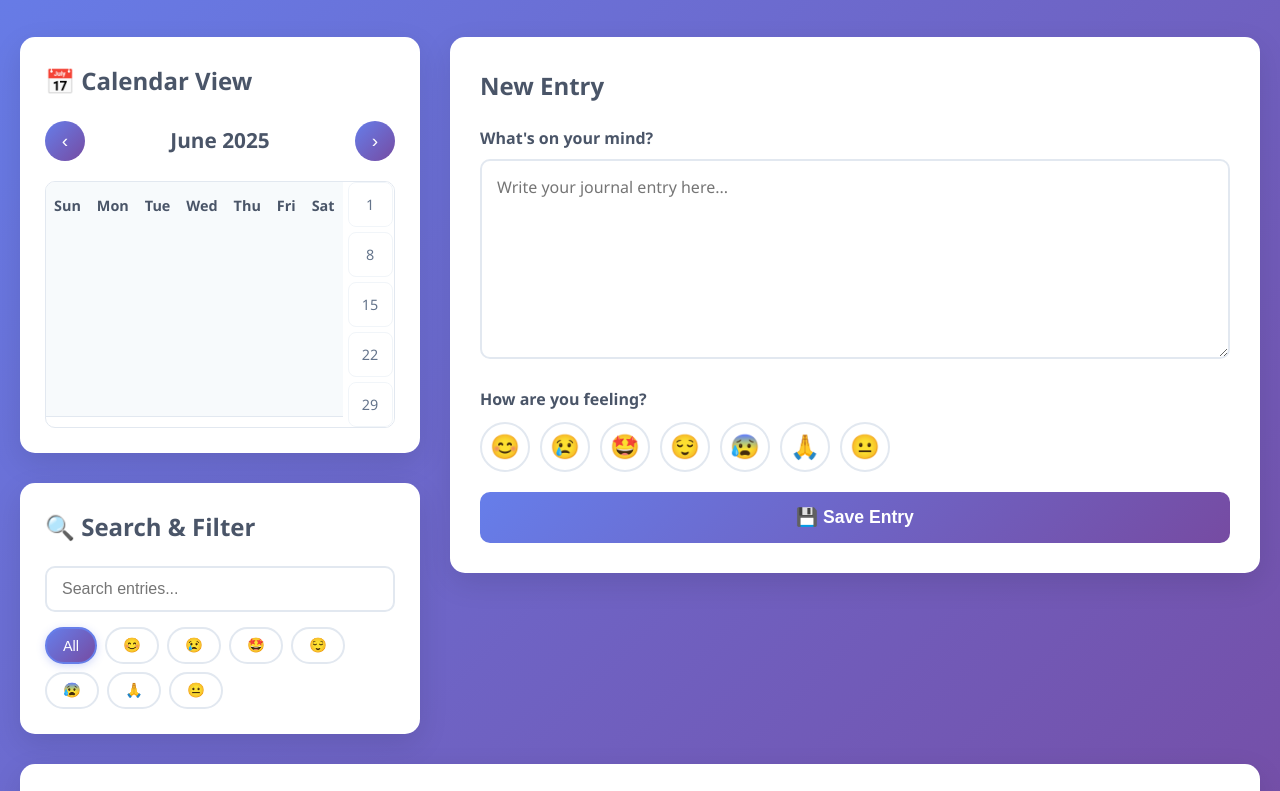
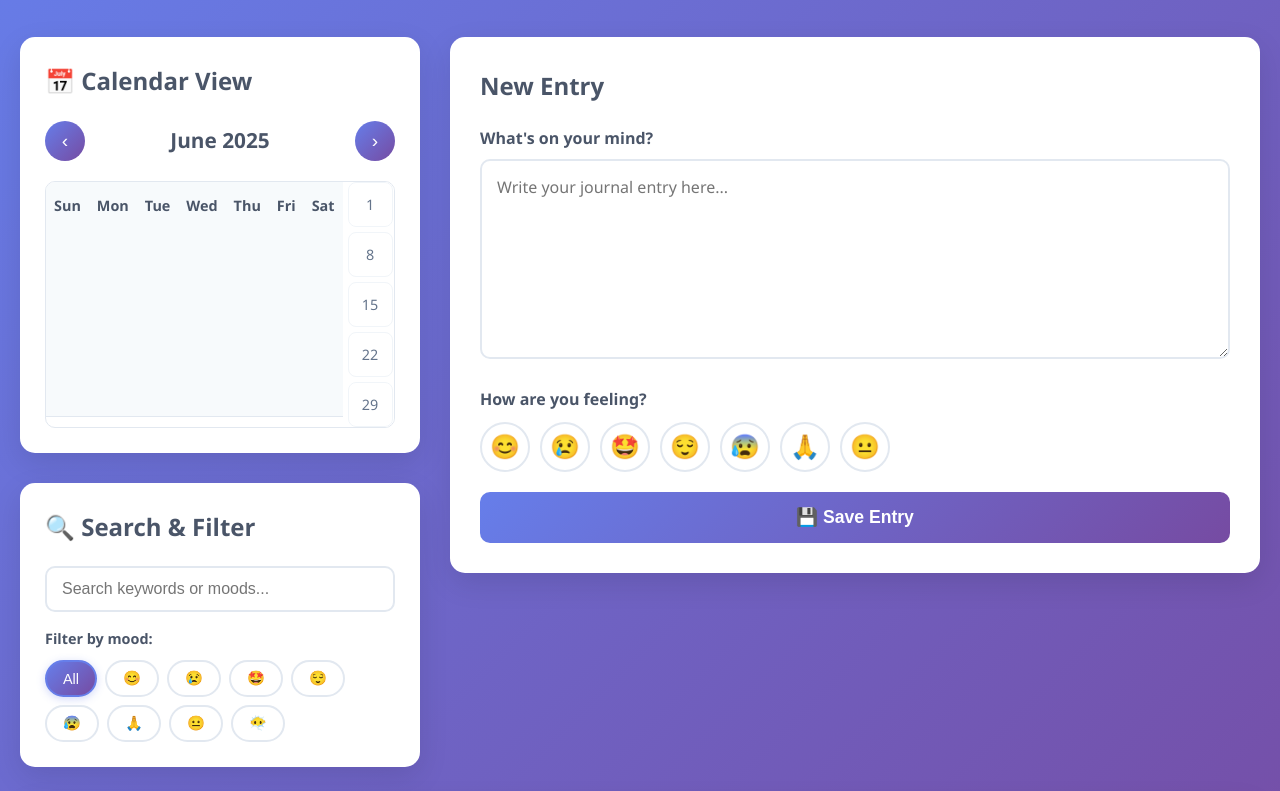
Before and after one commit to meputman1/Journal, a plain HTML site: page index.html in a window 1280 px wide. Shown: the part 125-916 px from the top of the page. Drawn offline with Linux system fonts and the light colour scheme.

Commit message:
search by mood
The search placeholder now reads "Search keywords or moods...", and the mood emojis are grouped under a "Filter by mood:" label.

```diff
--- a/index.html
+++ b/index.html
@@ -78,9 +78,11 @@
                         <input
                             type="text"
                             id="searchInput"
-                            placeholder="Search entries..."
+                            placeholder="Search keywords or moods..."
                             class="search-input"
                         >
+                        <div class="mood-filter-group">
+                            <label class="mood-filter-label">Filter by mood:</label>
                             <div class="mood-filter-buttons">
                                 <button type="button" class="filter-btn active" data-mood="" title="All Entries">All</button>
                                 <button type="button" class="filter-btn" data-mood="happy" title="Happy">😊</button>
@@ -90,6 +92,8 @@
                                 <button type="button" class="filter-btn" data-mood="anxious" title="Anxious">😰</button>
                                 <button type="button" class="filter-btn" data-mood="grateful" title="Grateful">🙏</button>
                                 <button type="button" class="filter-btn" data-mood="neutral" title="Neutral">😐</button>
+                                <button type="button" class="filter-btn" data-mood="numb" title="Numb">😶‍🌫️</button>
+                            </div>
                         </div>
                     </div>
                 </div>
--- a/styles.css
+++ b/styles.css
@@ -722,3 +722,15 @@ main {
     border: 1px solid #9ae6b4;
     animation: slideIn 0.3s ease-out;
 }
+
+.mood-filter-group {
+    display: flex;
+    flex-direction: column;
+    gap: 10px;
+}
+
+.mood-filter-label {
+    font-weight: 600;
+    color: #4a5568;
+    font-size: 0.9rem;
+}
```
Lines whose indentation alone changed are shown as unchanged.
